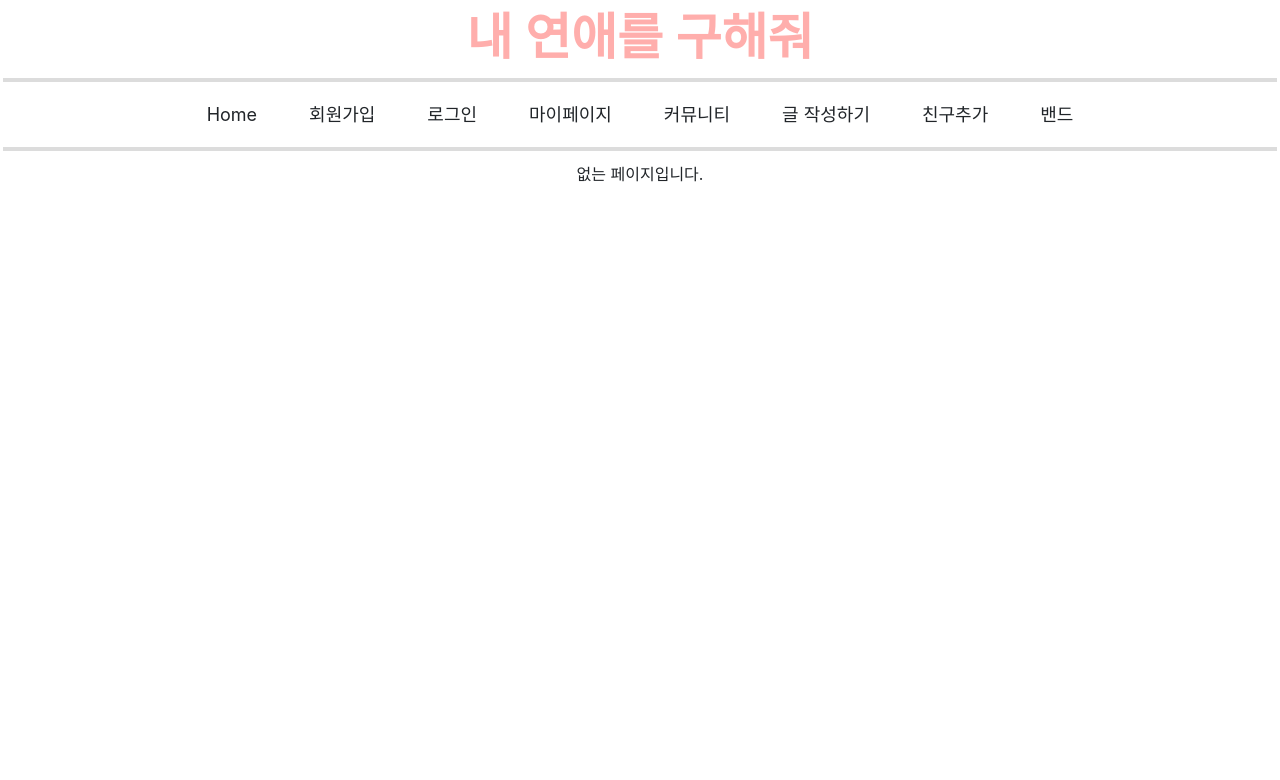
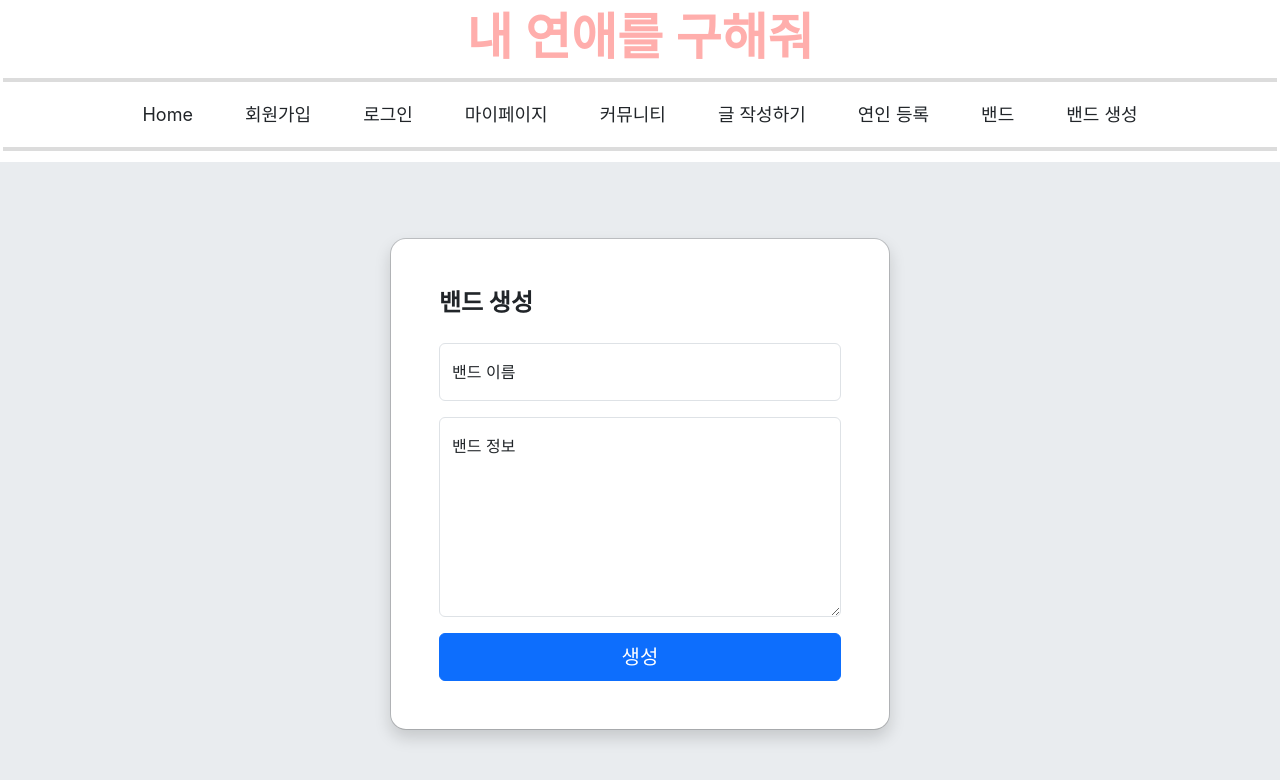
Before and after one commit to juknow/bestlove_front, a React (Create React App) app: page /createband in a window 1280 px wide. Shown: the top 780 px of the page. Built offline with nearby package versions, Linux system fonts and the light colour scheme; a web font is replaced by a local one.

Commit message:
[add] 수정

```diff
--- a/src/App.js
+++ b/src/App.js
@@ -13,6 +13,7 @@ import ReadPost from "./pages/ReadPost";
 import Navigator from "./components/Navigatior";
 import BandPage from "./pages/BandPage";
 import ReadBand from "./pages/ReadBand";
+import CreateBand from "./pages/CreateBand";
 
 function App() {
   return (
@@ -34,6 +35,7 @@ function App() {
           <Route path="/mypage/*" element={<MyPage />}></Route>
           <Route path="/band/*" element={<BandPage />}></Route>
           <Route path="/readband/*" element={<ReadBand />}></Route>
+          <Route path="/createband/*" element={<CreateBand />}></Route>
           {/* 상단에 위치하는 라우트들의 규칙을 모두 확인, 일치하는 라우트가 없는경우 처리 */}
           <Route path="*" element={<NotFound />}></Route>
         </Routes>
--- a/src/components/Navigatior.jsx
+++ b/src/components/Navigatior.jsx
@@ -23,11 +23,14 @@ export default function CommunityNavigator() {
         <Link to="/post" type="button" className="btn btn-custom">
           글 작성하기
         </Link>
-        <Link to="/addfriend" type="button" className="btn btn-custom">
-          친구추가
+        <Link to="/setcouple" type="button" className="btn btn-custom">
+          연인 등록
         </Link>
         <Link to="/band" type="button" className="btn btn-custom">
           밴드
+        </Link>
+        <Link to="/createband" type="button" className="btn btn-custom">
+          밴드 생성
         </Link>
       </nav>
       <div className="navbarcustom"></div>
--- /dev/null
+++ b/src/pages/CreateBand.jsx
@@ -0,0 +1,49 @@
+export default function CreateBand() {
+  return (
+    <>
+      <div
+        className="modal modal-sheet position-static d-block bg-body-secondary p-4 py-md-5"
+        tabIndex="-1"
+        role="dialog"
+        id="modalSignin"
+      >
+        <div className="modal-dialog" role="document">
+          <div className="modal-content rounded-4 shadow">
+            <div className="modal-header p-5 pb-4 border-b-0">
+              <h1 className="font-bold mb-0 text-2xl">밴드 생성</h1>
+            </div>
+
+            <div className="modal-body p-5 pt-0">
+              <form>
+                <div className="form-floating mb-3">
+                  <input
+                    type="text"
+                    name="name"
+                    placeholder="이름"
+                    required
+                    className="form-control rounded-md"
+                  />
+                  <label htmlFor="이름">밴드 이름</label>
+                </div>
+                <div className="form-floating mb-3">
+                  <textarea
+                    name="information"
+                    placeholder="information"
+                    required
+                    className="form-control rounded-md"
+                    style={{ height: "200px" }} // 텍스트 영역의 높이를 증가시킵니다.
+                  ></textarea>
+                  <label htmlFor="information">밴드 정보</label>
+                </div>
+
+                <button className="w-full btn btn-lg rounded-md btn-primary" type="submit">
+                  생성
+                </button>
+              </form>
+            </div>
+          </div>
+        </div>
+      </div>
+    </>
+  );
+}
--- a/src/pages/RegisterPage.jsx
+++ b/src/pages/RegisterPage.jsx
@@ -73,50 +73,6 @@ export default function RegisterPage() {
           </div>
         </div>
       </div>
-      <div className="container flex-column d-flex align-items-center w-screen">
-        <h2 className="text-3xl">회원 가입</h2>
-
-        <div className="h-2"></div>
-
-        <form action="#" method="post">
-          <div className="mb-3">
-            <div>이름</div>
-            <input
-              type="text"
-              name="name"
-              placeholder="이름"
-              required
-              className="form-control rounded-md"
-            />
-          </div>
-
-          <div className="mb-3">
-            <div>아이디</div>
-            <input
-              type="text"
-              name="username"
-              placeholder="ID"
-              required
-              className="form-control rounded-md"
-            />
-          </div>
-
-          <div className="mb-3">
-            <div>비밀번호</div>
-            <input
-              type="password"
-              name="password"
-              placeholder="Password"
-              required
-              className="form-control rounded-md"
-            />
-          </div>
-
-          <button type="submit" className="btn btn-primary text-black">
-            가입
-          </button>
-        </form>
-      </div>
     </>
   );
 }
--- a/src/pages/SetCouple.jsx
+++ b/src/pages/SetCouple.jsx
@@ -1,12 +1,55 @@
+import { useState } from "react";
+
 export default function SetCouple() {
+  const [isSubmitted, setIsSubmitted] = useState(false);
+
+  const handleSubmit = (event) => {
+    event.preventDefault();
+    // Here you would add your logic to actually submit the form data
+    setIsSubmitted(true);
+  };
+
   return (
     <>
-      <h2>연인 설정</h2>
-      <form action="#" method="post">
-        <input type="text" name="username" placeholder="연인 ID" required />
-        <div>류희철 님을 연인으로 설정하였습니다.</div>
-        <button type="submit">연인 설정</button>
-      </form>
+      <div
+        className="modal modal-sheet position-static d-block bg-body-secondary p-4 py-md-5"
+        tabIndex="-1"
+        role="dialog"
+        id="modalSignin"
+      >
+        <div className="modal-dialog" role="document">
+          <div className="modal-content rounded-4 shadow">
+            <div className="modal-header p-5 pb-4 border-b-0">
+              <h1 className="font-bold mb-0 text-2xl">연인 등록</h1>
+            </div>
+
+            <div className="modal-body p-5 pt-0">
+              {isSubmitted ? (
+                <div className="alert alert-success" role="alert">
+                  연인이 등록되었습니다!
+                </div>
+              ) : (
+                <form onSubmit={handleSubmit}>
+                  <div className="form-floating mb-3">
+                    <input
+                      type="text"
+                      name="ID"
+                      placeholder="ID"
+                      required
+                      className="form-control rounded-md"
+                    />
+                    <label htmlFor="ID"> 아이디</label>
+                  </div>
+
+                  <button className="w-full btn btn-lg rounded-md btn-primary" type="submit">
+                    연인 등록
+                  </button>
+                </form>
+              )}
+            </div>
+          </div>
+        </div>
+      </div>
     </>
   );
 }
```
